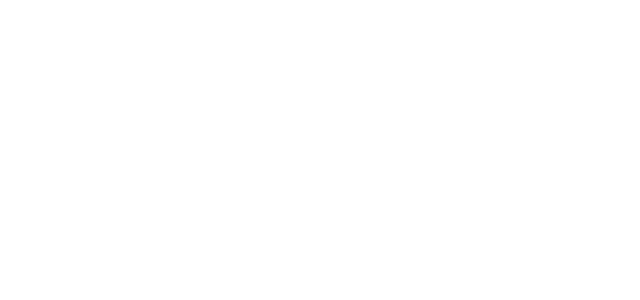
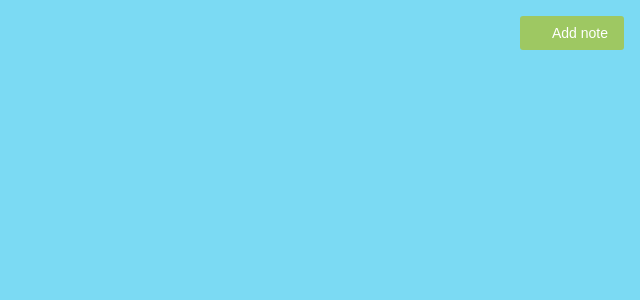
Before and after one commit to iihao/vue-50projects50days, a Vue app: page /#/notes-app in a window 1280 px wide. Before the commit this address had no page. Shown: the top 300 px of the page, without its empty margins (640-1280 px from the left). Built offline with nearby package versions, Linux system fonts and the light colour scheme; a web font is replaced by a local one.

Commit message:
add day32

```diff
--- a/src/assets/icon/iconfont.css
+++ b/src/assets/icon/iconfont.css
@@ -1,8 +1,8 @@
 @font-face {
     font-family: "iconfont"; /* Project id 3774658 */
-    src: url('//at.alicdn.com/t/c/font_3774658_aab7mvjgavh.woff2?t=1669774557046') format('woff2'),
-    url('//at.alicdn.com/t/c/font_3774658_aab7mvjgavh.woff?t=1669774557046') format('woff'),
-    url('//at.alicdn.com/t/c/font_3774658_aab7mvjgavh.ttf?t=1669774557046') format('truetype');
+    src: url('//at.alicdn.com/t/c/font_3774658_b3rurm51507.woff2?t=1669881500114') format('woff2'),
+    url('//at.alicdn.com/t/c/font_3774658_b3rurm51507.woff?t=1669881500114') format('woff'),
+    url('//at.alicdn.com/t/c/font_3774658_b3rurm51507.ttf?t=1669881500114') format('truetype');
 }
 
 .iconfont {
@@ -11,6 +11,46 @@
     font-style: normal;
     -webkit-font-smoothing: antialiased;
     -moz-osx-font-smoothing: grayscale;
+}
+
+.icon-biaoge-chehui:before {
+    content: "\e660";
+}
+
+.icon-biaoge-fabu:before {
+    content: "\e661";
+}
+
+.icon-biaoge-chakan:before {
+    content: "\e662";
+}
+
+.icon-biaoge-baocun:before {
+    content: "\e663";
+}
+
+.icon-biaoge-shanchu:before {
+    content: "\e664";
+}
+
+.icon-biaoge-xiugai:before {
+    content: "\e665";
+}
+
+.icon-biaoge-tijiao:before {
+    content: "\e666";
+}
+
+.icon-biaoge-qiyong:before {
+    content: "\e667";
+}
+
+.icon-biaoge-yulan:before {
+    content: "\e668";
+}
+
+.icon-biaoge-xiugaimima:before {
+    content: "\e669";
 }
 
 .icon-copy:before {
--- a/src/router/index.ts
+++ b/src/router/index.ts
@@ -168,6 +168,11 @@
         path: '/good-cheap-fast',
         component: () => import('../views/good-cheap-fast/index.vue')
     },
+    {
+        name: 'notes-app',
+        path: '/notes-app',
+        component: () => import('../views/notes-app/index.vue')
+    },
     //{ name: '关于', path: '/about', component: () => import('../pages/About.vue')}
 ]
 // 创建路由实例
--- a/src/style.css
+++ b/src/style.css
@@ -34,8 +34,7 @@
 
 body {
     font: 14px/1.6 微软雅黑, Arial, 黑体, 宋体, "sans-serif";
-    min-width: 320px;
-    min-height: 100vh;
+    display: flex;
 }
 
 h1 {
@@ -69,10 +68,10 @@
 }
 
 #app {
-    /*max-width: 1280px;*/
     margin: 0 auto;
-    /*padding: 2rem;*/
     text-align: center;
+    width: 100%;
+    height: 100%;
 }
 
 @media (prefers-color-scheme: light) {
--- a/src/views/index.vue
+++ b/src/views/index.vue
@@ -37,6 +37,7 @@
   {id: 30, name: 'auto-text-effect', bgImage: ''},
   {id: 31, name: 'password-generator', bgImage: ''},
   {id: 32, name: 'good-cheap-fast', bgImage: ''},
+  {id: 33, name: 'notes-app', bgImage: ''},
 ])
 console.log(getAssets('img/expanding-cards.png'))
 </script>
--- /dev/null
+++ b/src/views/notes-app/index.vue
@@ -0,0 +1,146 @@
+<script lang="ts" setup>
+import {ref} from "vue";
+
+//const toolNum = ref<number>(0)
+
+const notes: any = localStorage.getItem('notes')
+const textContent = ref<any>(JSON.parse(notes))
+const isSave = ref<boolean[]>([])
+const saveStorage = () => {
+  localStorage.setItem('notes', JSON.stringify(textContent.value))
+}
+const addTool = () => {
+  textContent.value.push('')
+  isSave.value[textContent.value.length - 1] = true
+  saveStorage()
+}
+
+const saveTool = (v: number) => {
+  isSave.value[v] = !isSave.value[v]
+  saveStorage()
+}
+
+const deleteTool = (v: number) => {
+  textContent.value.splice(v, 1)
+  saveStorage()
+}
+</script>
+
+<template>
+  <div id="page" class="page">
+    <button id="add" class="add" @click="addTool">
+      <i class="iconfont icon-jia1"></i> Add note
+    </button>
+    <div v-for="(item,index) in textContent" :key="index" class="note">
+      <div class="tools">
+        <button class="edit" @click="saveTool(index)"><i
+            :class="isSave[index]?'icon-biaoge-baocun':'icon-biaoge-xiugai'" class="iconfont "></i>
+        </button>
+        <button class="delete" @click="deleteTool(index)"><i class="iconfont icon-biaoge-shanchu"></i></button>
+      </div>
+      <textarea v-if="isSave[index]" v-model="textContent[index]"></textarea>
+      <div v-else class="main ">{{ item }}</div>
+
+    </div>
+  </div>
+</template>
+
+
+<style scoped>
+* {
+  box-sizing: border-box;
+  outline: none;
+}
+
+#page {
+  background-color: #7bdaf3;
+  font-family: 'Poppins', sans-serif;
+  display: flex;
+  flex-wrap: wrap;
+  height: 100vh;
+  margin: 0;
+  padding-top: 1rem;
+  padding-bottom: 1rem;
+  overflow: auto;
+}
+
+.add {
+  position: fixed;
+  top: 1rem;
+  right: 1rem;
+  background-color: #9ec862;
+  color: #fff;
+  border: none;
+  border-radius: 3px;
+  padding: 0.5rem 1rem;
+  cursor: pointer;
+  text-align: left;
+}
+
+.add:active {
+  transform: scale(0.98);
+}
+
+.note {
+  background-color: #fff;
+  box-shadow: 0 0 10px 4px rgba(0, 0, 0, 0.1);
+  margin: 30px 20px;
+  height: 400px;
+  width: 400px;
+}
+
+.note .tools {
+  background-color: #9ec862;
+  display: flex;
+  justify-content: flex-end;
+  padding: 0.5rem;
+}
+
+button {
+  padding: 0.1em 0.6em;
+  outline: none;
+}
+
+.note .tools button {
+  background-color: transparent;
+  border: none;
+  color: #fff;
+  cursor: pointer;
+  font-size: 1rem;
+  margin-left: 0.5rem;
+  outline: none;
+}
+
+.note textarea {
+  font-weight: bold;
+  outline: none;
+  font-family: inherit;
+  font-size: 1.2rem;
+  border: none;
+  height: 400px;
+  width: 100%;
+  padding: 20px;
+  color: #03487a;
+}
+
+.note .main {
+  font-weight: bold;
+  outline: none;
+  font-family: inherit;
+  font-size: 1.2rem;
+  border: none;
+  height: 400px;
+  width: 100%;
+  padding: 20px;
+  white-space: pre;
+  text-align: left;
+}
+
+.main {
+  padding: 20px;
+}
+
+.hidden {
+  display: none;
+}
+</style>
```
